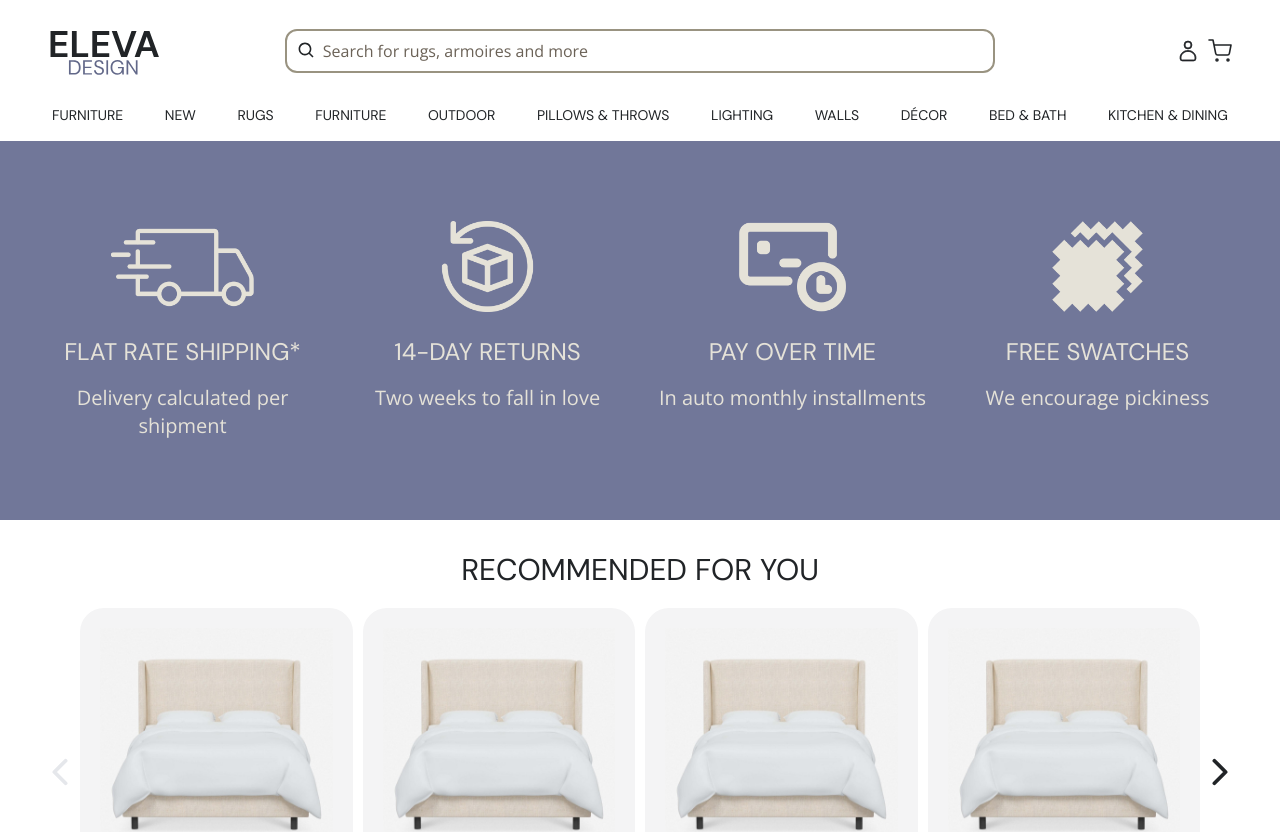
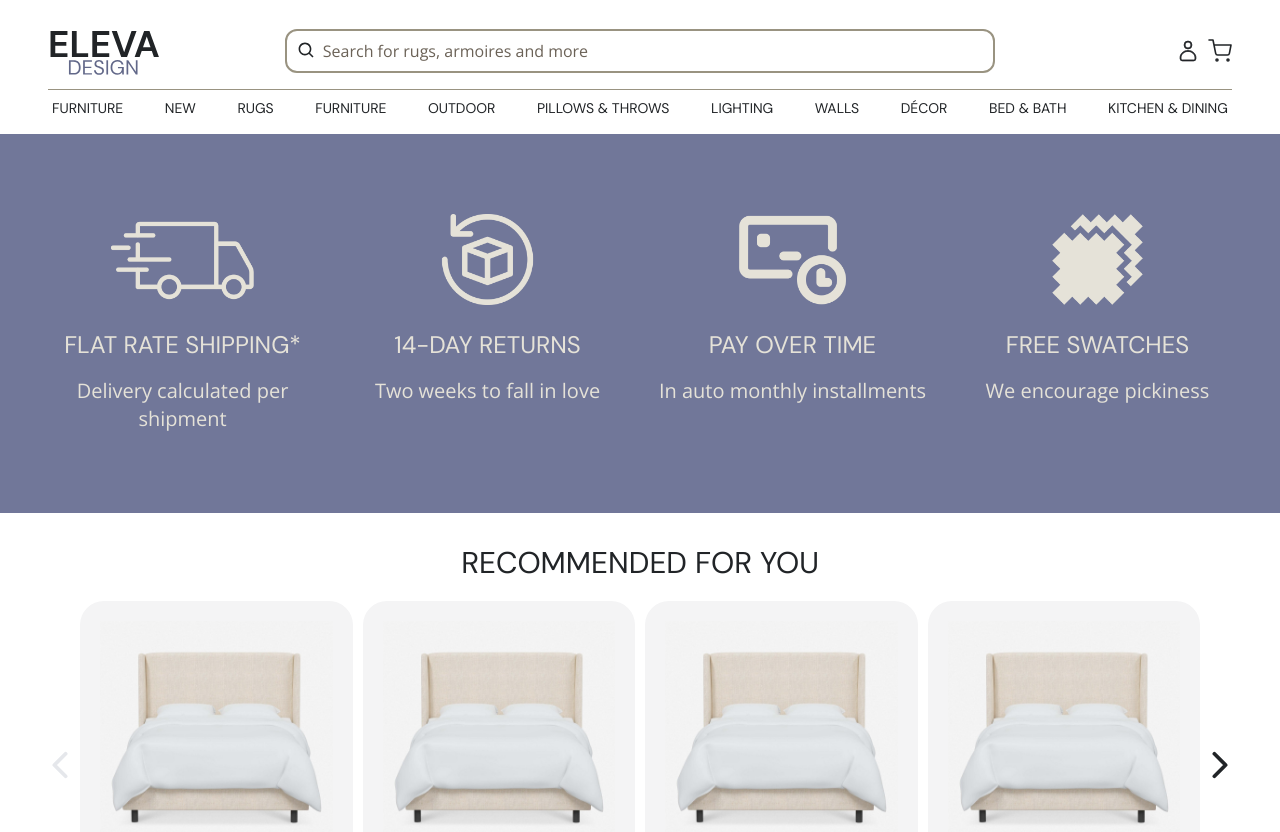
Before and after one commit to ArkadiuszIrlik/furniture-store, a Next.js app: page / in a window 1280 px wide. Shown: the top 832 px of the page. Built offline with nearby package versions, Linux system fonts and the light colour scheme.

Commit message:
Clean up Header container
Reordered tailwind classes, reorganized imports and removed unused code.

```diff
--- a/src/containers/header/Header.tsx
+++ b/src/containers/header/Header.tsx
@@ -1,18 +1,9 @@
-// import { CiUser } from 'react-icons/ci';
-// import { HiMenu } from 'react-icons/hi';
 import { ElevaLogo } from 'assets';
 import { Search, HeaderNavbar, HeaderCartIcon } from 'components';
 import styleVars from 'styleVars.js';
 import { IconProvider } from 'context';
 import Image from 'next/image';
-import IconWrapper from 'components/IconWrapper';
-import { CiUser } from 'assets/react-icons';
-import { HiMenu } from 'assets/react-icons';
-
-// async function exportServerWrapper(component) {
-//   'use server';
-//   return component;
-// }
+import { CiUser, HiMenu } from 'assets/react-icons';
 
 function Header() {
   return (
@@ -20,7 +11,7 @@ function Header() {
       <div
         className="grid grid-cols-[1fr_minmax(max-content,_60%)_1fr]
            grid-rows-[repeat(2,_max-content)] items-center
-            gap-y-2 px-3 pb-2 pt-1 md:gap-y-4 md:px-12 md:pt-5"
+            gap-y-2 px-3 pb-2 pt-1 md:gap-y-2 md:px-12 md:pt-5"
       >
         <div className="block md:hidden">
           <IconProvider
@@ -56,7 +47,7 @@ function Header() {
           </button>
           <HeaderCartIcon />
         </div>
-        <div className="col-span-full row-start-2 hidden md:block">
+        <div className="col-span-full row-start-2 hidden border-t-[1px] border-t-primary-700  md:block">
           <HeaderNavbar />
         </div>
       </div>
```
